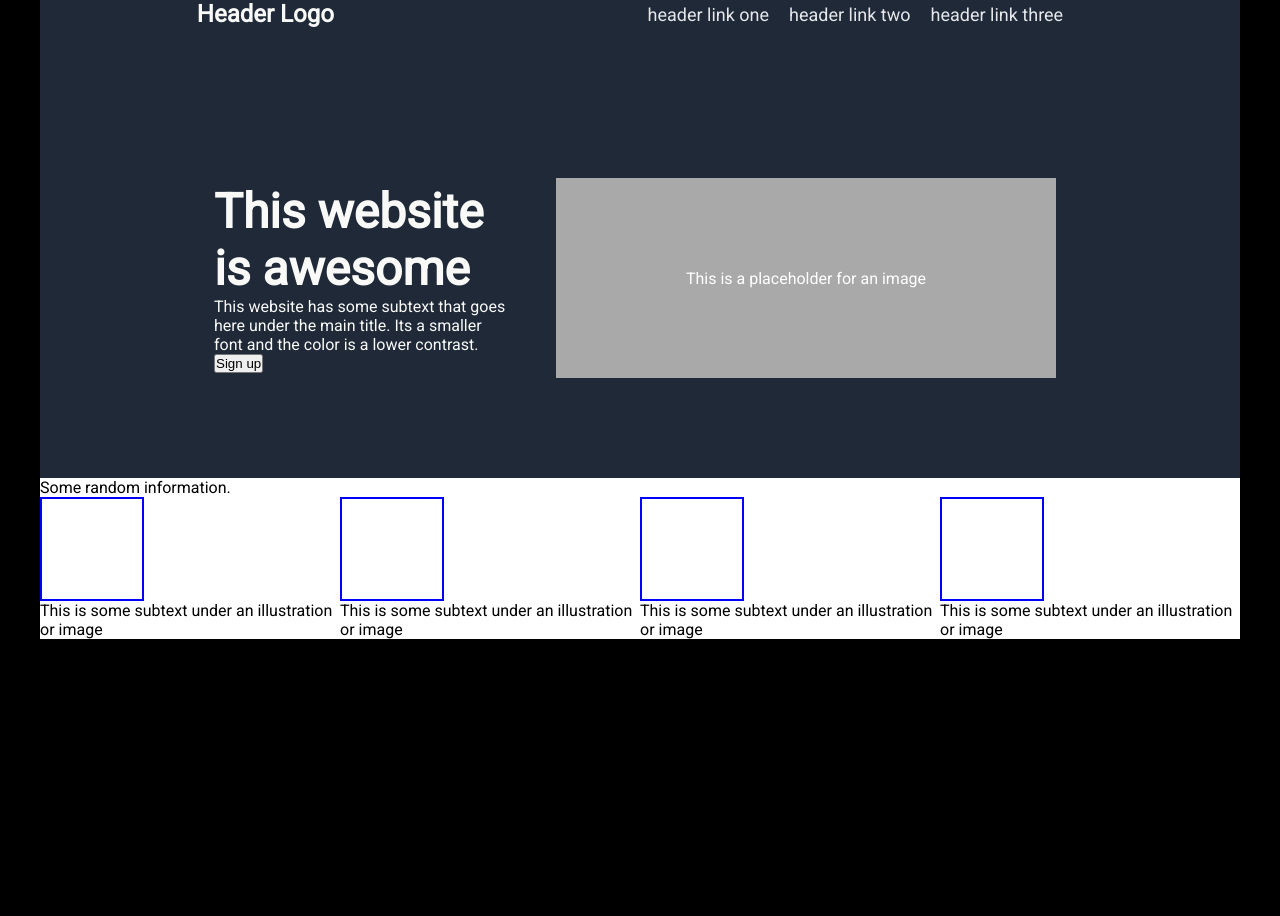
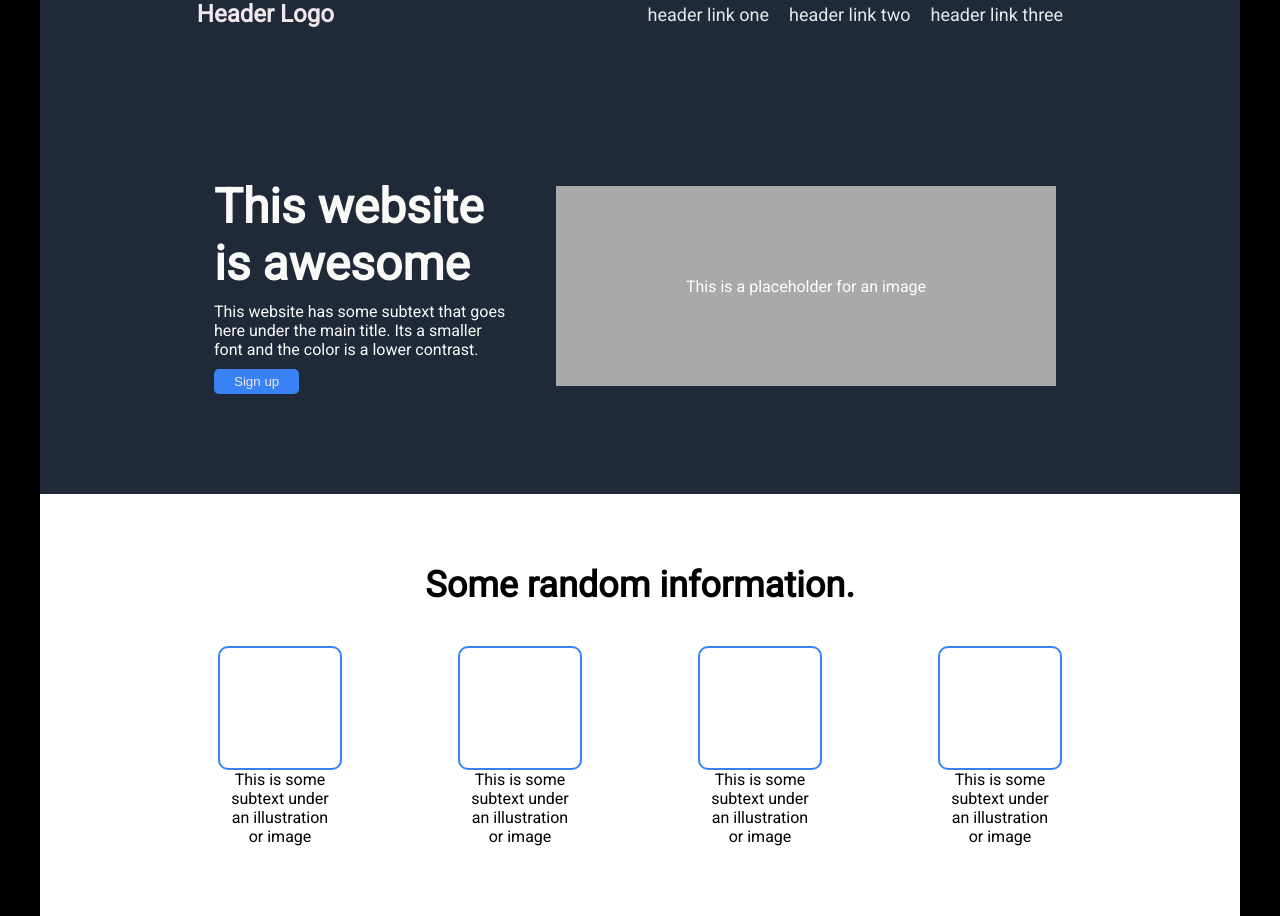
Before and after one commit to mdtagg/Odin-Project-Landing-Page, a plain HTML site: page index.html in a window 1280 px wide. Before the commit the page ends 800 px from the top, so only its background shows below. Drawn offline with Linux system fonts and the light colour scheme.

Commit message:
Information section picture elements and title styling added

```diff
--- a/styles.css
+++ b/styles.css
@@ -46,11 +46,22 @@ body {
 .hero-text {
     font-size:48px;
     font-weight:1000;
+    margin-bottom:10px;
 }
 
 .header-top p {
     font-size: 24px;
     font-weight: 700;
+    color:#efe7eb;
+}
+
+.header-info button {
+    background-color:#3882f6;
+    border-radius:5px;
+    border:5px;
+    color:#efe7eb;
+    padding:5px 20px;
+    margin-top:10px;
 }
 
 .header-container ul {
@@ -89,13 +100,36 @@ ul a {
     align-items: center;
 }
 
+.info-title {
+    display:flex;
+    align-items:center;
+    justify-content: center;
+    font-weight:900;
+    font-size:36px;
+    margin-top:70px;
+}
+
 .info-picture-element {
     display:flex;
     flex-direction: column;
+    width:100px;
+    justify-content: center;
+    align-items: center;
+    margin:0px 70px;
+    margin-top:40px;
+    margin-bottom:70px;
+}
+
+.info-picture-element p {
+    /* display:flex; */
+    display:flex;
+    text-align:center;
+
 }
 
 .info-picture {
-    height:100px;
-    width:100px;
-    border:2px solid blue;
+    height:120px;
+    width:120px;
+    border:2px solid #3882f6;
+    border-radius:10px;
 }
```
